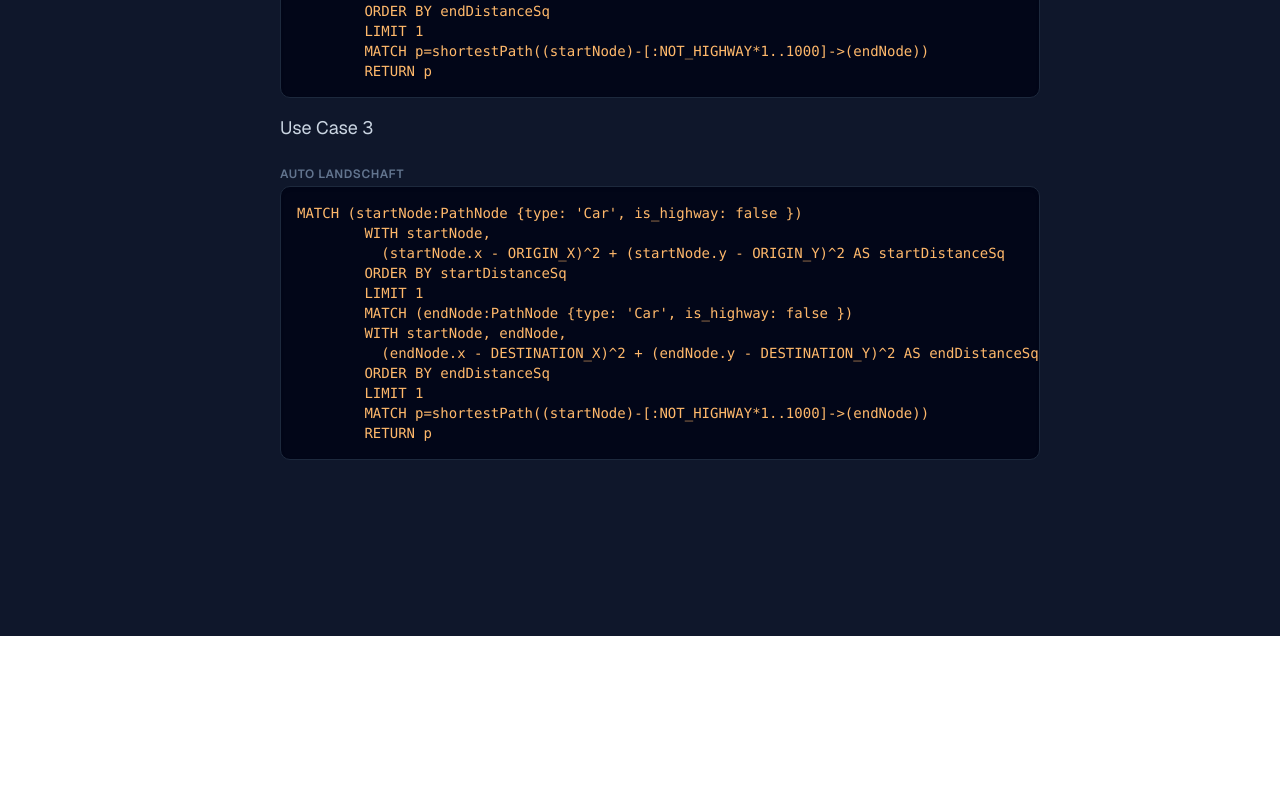
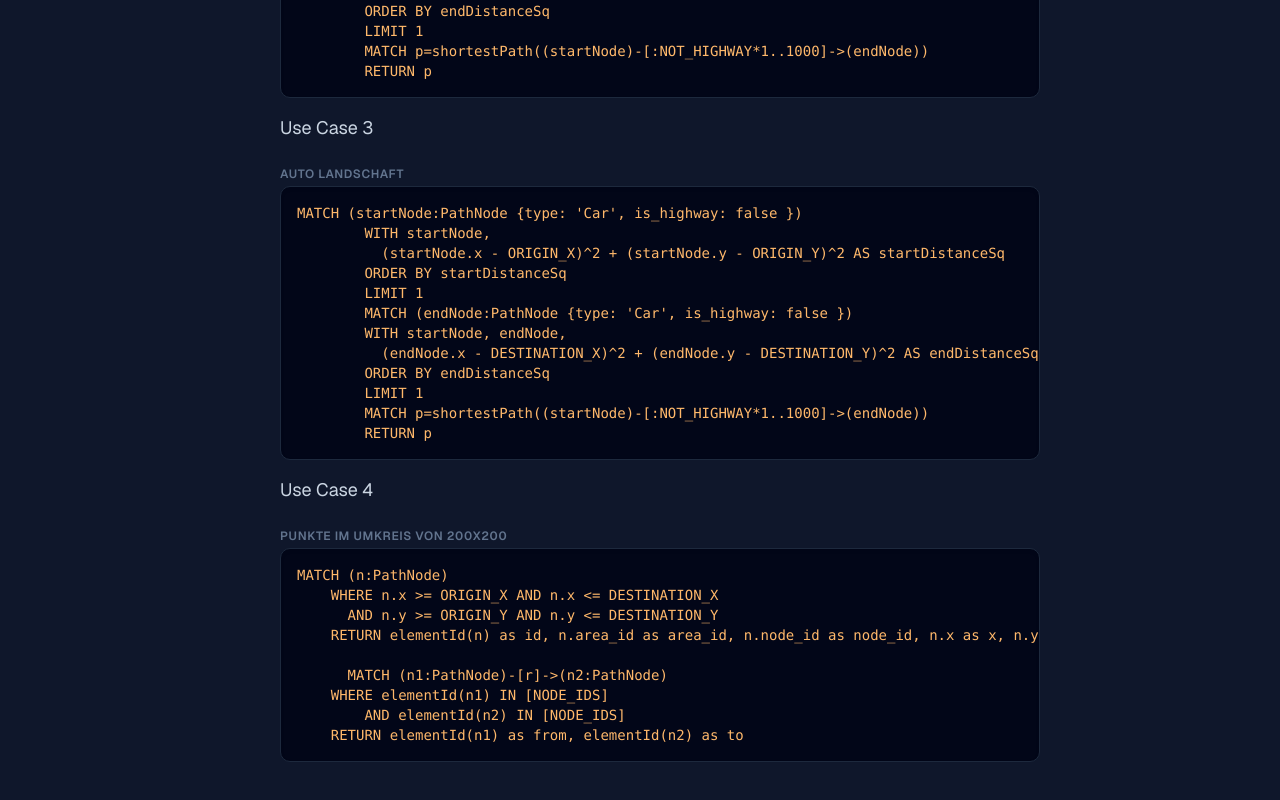
Before and after one commit to MegaThorx/gtasa-navigator, a Next.js app: page /docs in a window 1280 px wide. Shown: the part 3330-4130 px from the top of the page. Before the commit the page ends 3966 px from the top, so only its background shows below. Built offline with nearby package versions, Linux system fonts and the light colour scheme.

Commit message:
Update Docs 3

```diff
--- a/app/docs/page.tsx
+++ b/app/docs/page.tsx
@@ -211,7 +211,7 @@ const docSections: DocSection[] = [
         </div>
 
         <p className="text-slate-300">Use Case 3</p>
-              <div className="space-y-2">
+        <div className="space-y-2">
             <span className="text-xs font-semibold text-slate-500 uppercase tracking-wider">Auto Landschaft</span>
             <div className="bg-slate-950 p-4 rounded-lg border border-slate-800 font-mono text-sm overflow-x-auto shadow-inner">
               <pre className="text-orange-300">
@@ -227,6 +227,23 @@ const docSections: DocSection[] = [
         LIMIT 1
         MATCH p=shortestPath((startNode)-[:NOT_HIGHWAY*1..1000]->(endNode))
         RETURN p`}
+              </pre>
+            </div>
+        </div>
+                <p className="text-slate-300">Use Case 4</p>
+        <div className="space-y-2">
+            <span className="text-xs font-semibold text-slate-500 uppercase tracking-wider">Punkte im Umkreis von 200x200</span>
+            <div className="bg-slate-950 p-4 rounded-lg border border-slate-800 font-mono text-sm overflow-x-auto shadow-inner">
+              <pre className="text-orange-300">
+      {`MATCH (n:PathNode)
+    WHERE n.x >= ORIGIN_X AND n.x <= DESTINATION_X
+      AND n.y >= ORIGIN_Y AND n.y <= DESTINATION_Y
+    RETURN elementId(n) as id, n.area_id as area_id, n.node_id as node_id, n.x as x, n.y as y, n.z as z
+
+      MATCH (n1:PathNode)-[r]->(n2:PathNode)
+    WHERE elementId(n1) IN [NODE_IDS]
+        AND elementId(n2) IN [NODE_IDS]
+    RETURN elementId(n1) as from, elementId(n2) as to`}
               </pre>
             </div>
         </div>
```
